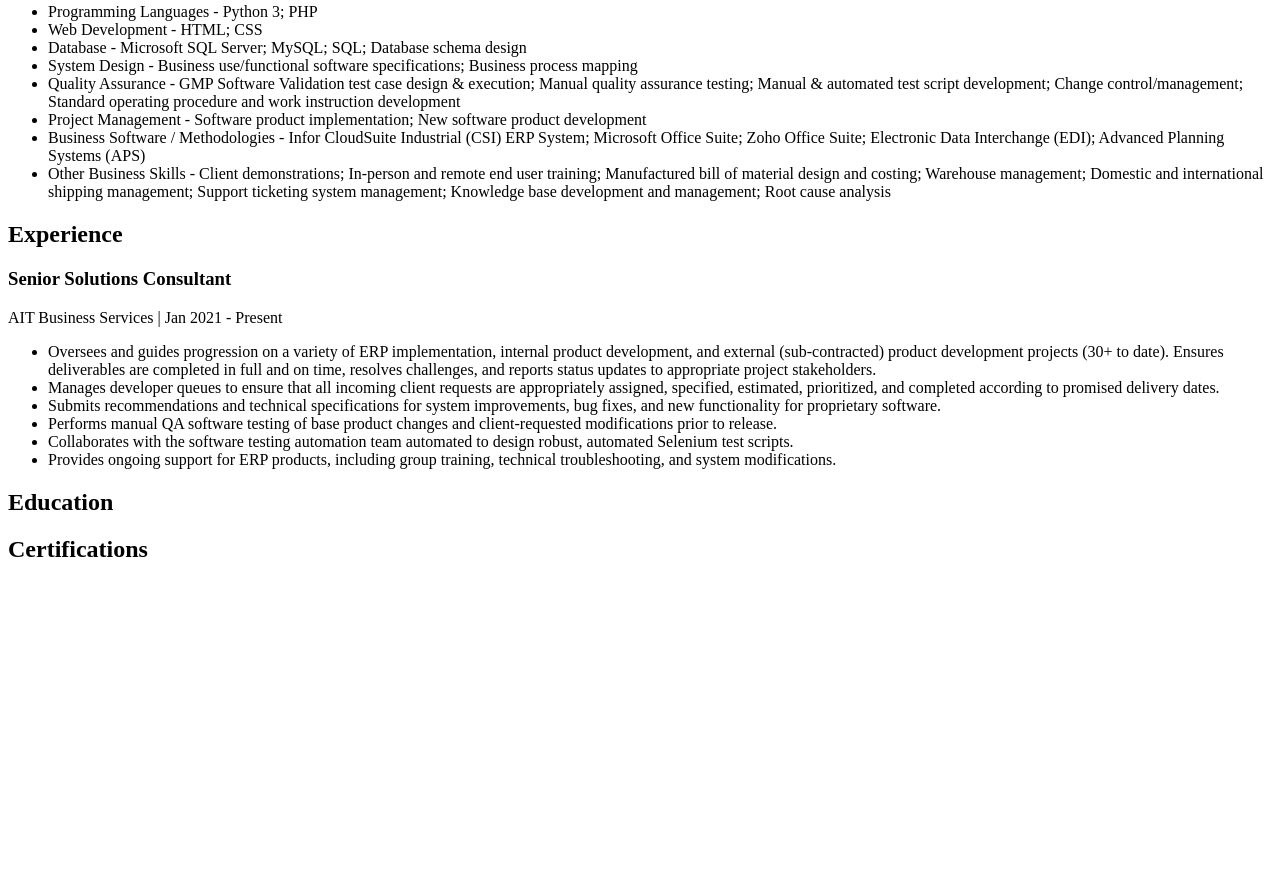
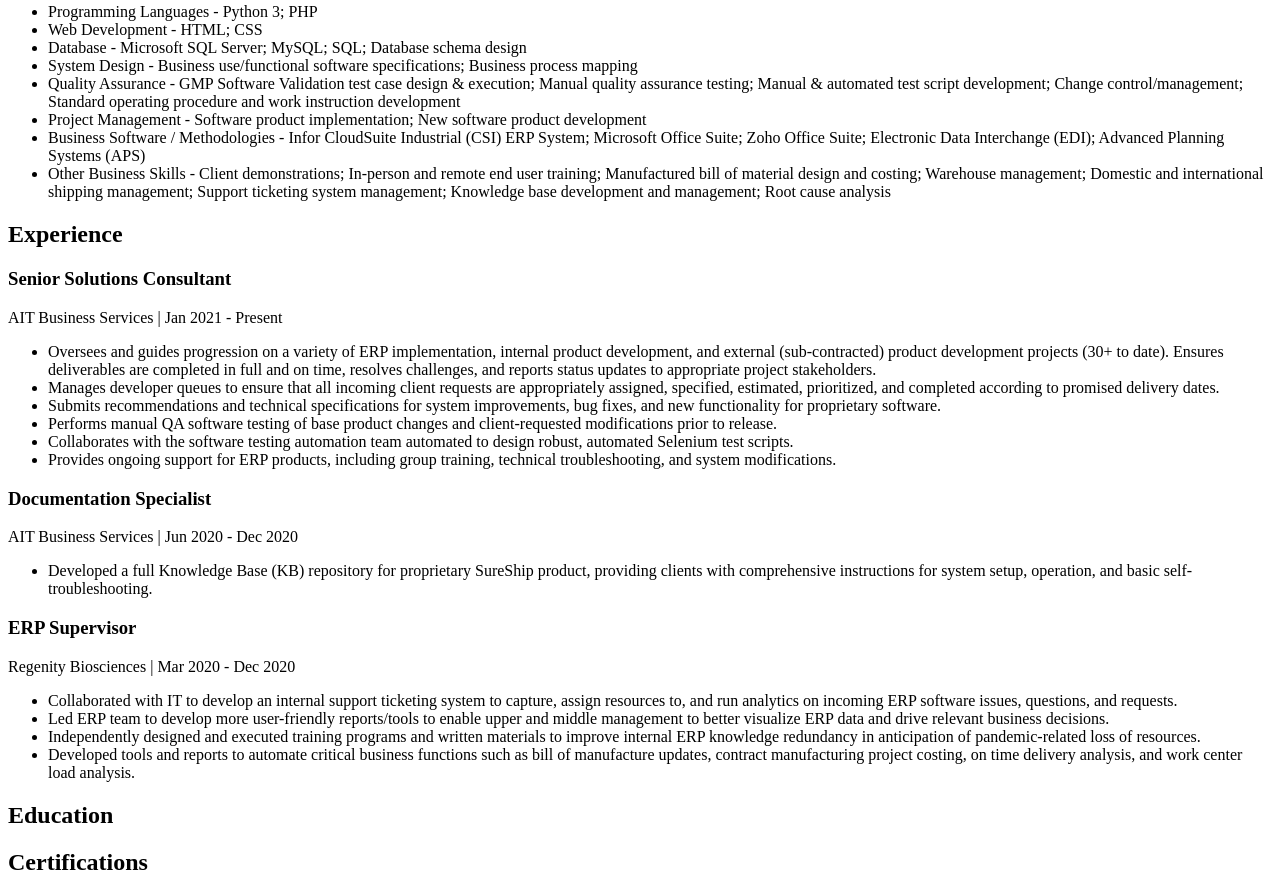
Before and after one commit to amm0116/resume-amm0116, a website: page src/index.html in a window 1280 px wide. Shown: the part 399-1295 px from the top of the page. Before the commit the page ends 982 px from the top, so only its background shows below. Drawn offline with Linux system fonts and the light colour scheme.

Commit message:
Added roles under Experience section

```diff
--- a/src/index.html
+++ b/src/index.html
@@ -89,6 +89,40 @@
 
                 </article>
 
+                <article>
+
+                    <h3>Documentation Specialist </h3>
+
+                    <p>AIT Business Services | Jun 2020 - Dec 2020</p>
+
+                    <ul>
+
+                        <li>Developed a full Knowledge Base (KB) repository for proprietary SureShip product, providing clients with comprehensive instructions for system setup, operation, and basic self-troubleshooting.</li>
+
+                    </ul>
+
+                </article>
+
+                <article>
+
+                    <h3>ERP Supervisor</h3>
+
+                    <p>Regenity Biosciences | Mar 2020 - Dec 2020</p>
+
+                    <ul>
+
+                        <li>Collaborated with IT to develop an internal support ticketing system to capture, assign resources to, and run analytics on incoming ERP software issues, questions, and requests.</li>
+
+                        <li>Led ERP team to develop more user-friendly reports/tools to enable upper and middle management to better visualize ERP data and drive relevant business decisions.</li>
+
+                        <li>Independently designed and executed training programs and written materials to improve internal ERP knowledge redundancy in anticipation of pandemic-related loss of resources.</li>
+
+                        <li>Developed tools and reports to automate critical business functions such as bill of manufacture updates, contract manufacturing project costing, on time delivery analysis, and work center load analysis.</li>
+
+                    </ul>
+
+                </article>
+
             </section>
 
             <section>
```
